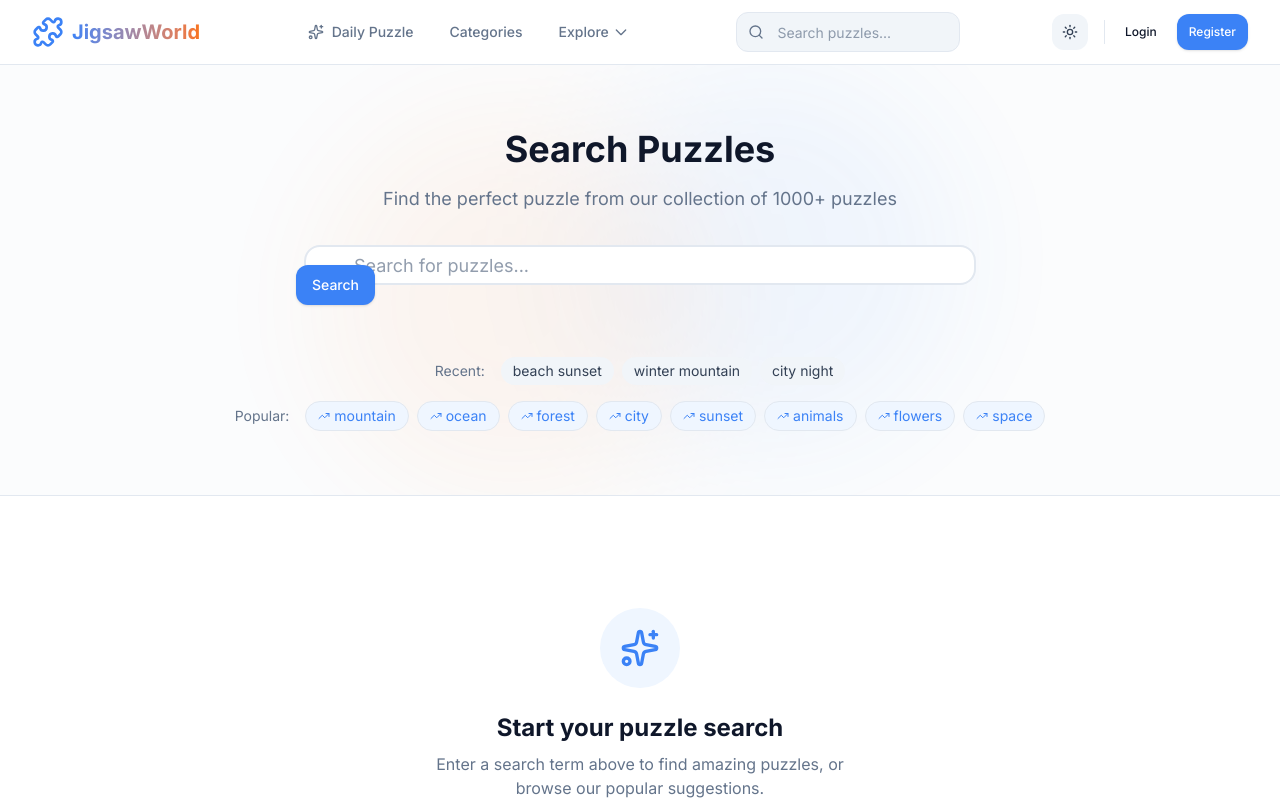
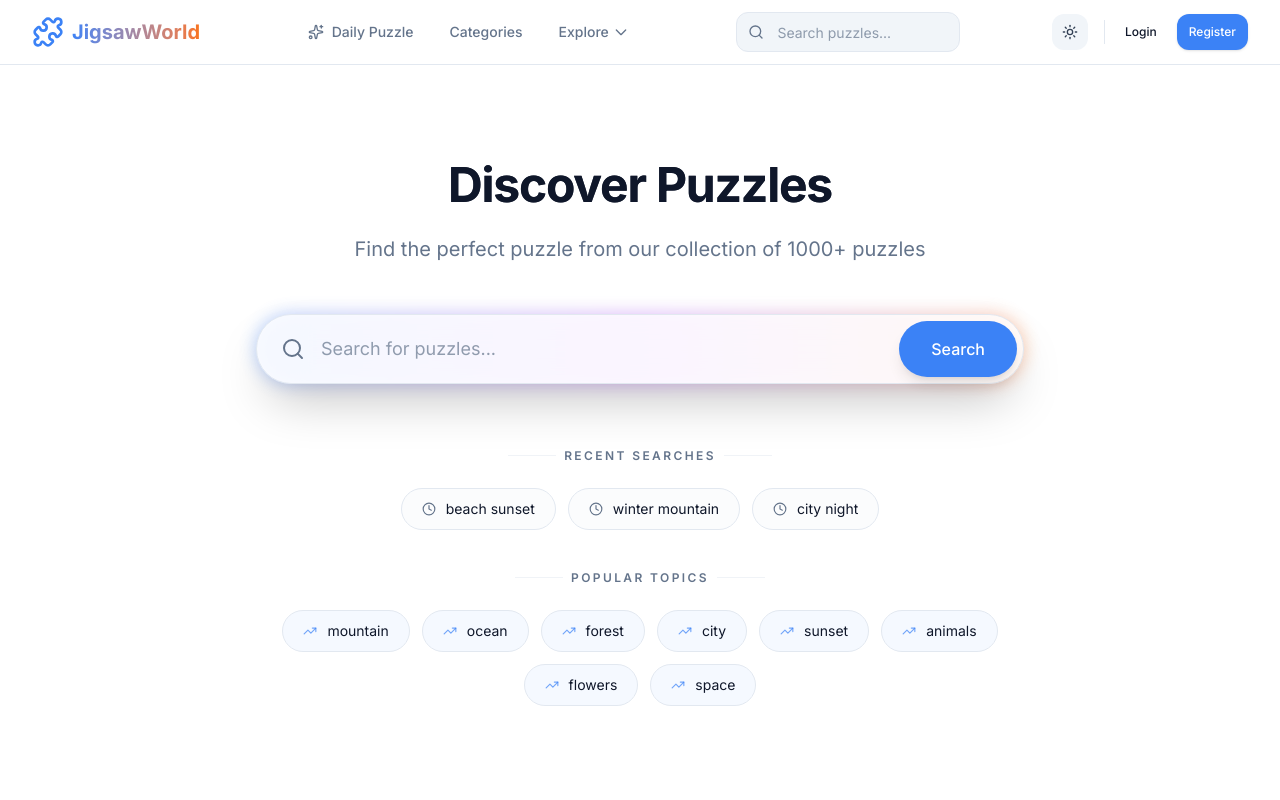
Before and after one commit to yuesir/jigsaw_world, a Next.js app: page /search in a window 1280 px wide. Shown: the top 800 px of the page. Built offline with nearby package versions, Linux system fonts and the light colour scheme.

Commit message:
search page optimize

```diff
--- a/src/app/search/page.tsx
+++ b/src/app/search/page.tsx
@@ -141,92 +141,112 @@ function SearchContent() {
   }
 
   return (
-    <div className="min-h-screen bg-background">
-      {/* Search Header */}
-      <section className="relative bg-muted/30 dark:bg-secondary/20 border-b border-border overflow-hidden">
-        {/* Decorative background */}
-        <div className="absolute inset-0 opacity-30">
-          <div className="absolute top-0 right-1/4 w-96 h-96 bg-primary/20 dark:bg-primary/30 rounded-full blur-3xl" />
-          <div className="absolute bottom-0 left-1/4 w-96 h-96 bg-accent/20 dark:bg-accent/30 rounded-full blur-3xl" />
+    <div className="min-h-screen bg-background dark:bg-[#08080c] relative overflow-hidden">
+      {/* Ambient Background Glow */}
+      <div className="absolute inset-0 overflow-hidden pointer-events-none">
+        <div className="absolute top-0 right-1/4 w-[500px] h-[500px] bg-primary/5 rounded-full blur-[100px] mix-blend-screen" />
+        <div className="absolute bottom-0 left-1/4 w-[500px] h-[500px] bg-purple-500/5 rounded-full blur-[100px] mix-blend-screen" />
       </div>
 
-        <div className="relative max-w-4xl mx-auto px-4 sm:px-6 lg:px-8 py-16">
-          <div className="text-center mb-8">
-            <h1 className="text-3xl md:text-4xl font-bold text-foreground mb-4">
+      <div className="relative z-10">
+        {/* Search Header */}
+        <section className="relative pt-24 pb-12 overflow-hidden">
+          <div className="relative max-w-4xl mx-auto px-4 sm:px-6 lg:px-8">
+            <div className="text-center mb-12">
+              <h1 className="text-4xl md:text-5xl font-bold text-foreground dark:text-white mb-6 tracking-tight bg-clip-text text-transparent bg-gradient-to-b from-foreground to-foreground/70 dark:from-white dark:to-white/70">
                 {query ? (
                   <>
                     Search Results for{' '}
-                  <span className="gradient-text">&quot;{query}&quot;</span>
+                    <span className="text-primary dark:text-primary-400">&quot;{query}&quot;</span>
                   </>
                 ) : (
-                'Search Puzzles'
+                  'Discover Puzzles'
                 )}
               </h1>
-            <p className="text-lg text-muted-foreground">
+              <p className="text-lg md:text-xl text-muted-foreground dark:text-gray-400 max-w-2xl mx-auto leading-relaxed">
                 Find the perfect puzzle from our collection of 1000+ puzzles
               </p>
             </div>
 
-          <form onSubmit={handleSearch} className="max-w-2xl mx-auto">
-            <div className="relative">
-              <div className="absolute inset-y-0 left-0 pl-4 flex items-center pointer-events-none">
-                <Search className="h-5 w-5 text-muted-foreground" />
+            <form onSubmit={handleSearch} className="max-w-3xl mx-auto relative z-20">
+              <div className="relative group">
+                <div className="absolute -inset-0.5 bg-gradient-to-r from-primary via-purple-500 to-accent rounded-full blur opacity-30 group-hover:opacity-75 transition duration-500" />
+                <div className="relative flex items-center bg-background/80 dark:bg-[#121218]/90 backdrop-blur-xl rounded-full border border-border/50 dark:border-white/10 shadow-2xl transition-all duration-300 group-hover:shadow-primary/10 group-hover:border-primary/20">
+                  <div className="pl-6 flex items-center pointer-events-none">
+                    <Search className="h-6 w-6 text-muted-foreground group-focus-within:text-primary transition-colors duration-300" />
                   </div>
                   <Input
                     type="text"
                     placeholder="Search for puzzles..."
                     value={searchInput}
                     onChange={(e) => setSearchInput(e.target.value)}
-                className="w-full pl-12 pr-24 py-4 text-lg border-2 border-border dark:border-white/10 bg-card dark:bg-card/80 rounded-xl focus:border-primary focus:ring-primary"
+                    className="w-full h-16 px-4 text-lg border-0 bg-transparent !ring-0 !ring-offset-0 !outline-none focus:outline-none focus:ring-0 focus:ring-offset-0 focus:shadow-none focus-visible:!outline-none focus-visible:!ring-0 focus-visible:!ring-offset-0 focus-visible:shadow-none placeholder:text-muted-foreground/50 shadow-none hover:border-0"
                   />
                   {searchInput && (
                     <button
                       type="button"
                       onClick={clearSearch}
-                  className="absolute inset-y-0 right-20 flex items-center px-2 text-muted-foreground hover:text-foreground"
+                      className="p-2 mr-2 text-muted-foreground hover:text-foreground hover:bg-secondary/50 rounded-full transition-colors"
                     >
                       <X className="h-5 w-5" />
                     </button>
                   )}
+                  <div className="pr-1.5 py-1.5">
                     <Button
                       type="submit"
-                className="absolute right-2 top-1/2 transform -translate-y-1/2 btn-shine"
+                      size="lg"
+                      className="h-14 px-8 rounded-full bg-primary hover:bg-primary/90 text-primary-foreground shadow-lg hover:shadow-primary/25 transition-all duration-300 text-base font-medium"
                     >
                       Search
                     </Button>
+                  </div>
+                </div>
               </div>
             </form>
 
             {/* Recent & Popular Searches */}
             {!query && (
-            <div className="mt-8 space-y-4">
+              <div className="mt-16 space-y-10 animate-fade-in">
                 {recentSearches.length > 0 && (
-                <div className="flex flex-wrap items-center justify-center gap-2">
-                  <span className="text-sm text-muted-foreground mr-2">Recent:</span>
+                  <div className="text-center">
+                    <div className="flex items-center justify-center gap-2 mb-6">
+                      <div className="h-px w-12 bg-border/50 dark:bg-white/10" />
+                      <p className="text-xs font-semibold text-muted-foreground uppercase tracking-[0.2em]">Recent Searches</p>
+                      <div className="h-px w-12 bg-border/50 dark:bg-white/10" />
+                    </div>
+                    <div className="flex flex-wrap items-center justify-center gap-3">
                       {recentSearches.map((term) => (
                         <Link
                           key={term}
                           href={`/search?q=${encodeURIComponent(term)}`}
-                      className="inline-flex items-center px-3 py-1 rounded-full text-sm bg-secondary dark:bg-secondary/50 text-secondary-foreground hover:bg-secondary/80 transition-colors"
+                          className="group inline-flex items-center px-5 py-2.5 rounded-full text-sm bg-secondary/30 dark:bg-white/5 text-foreground hover:bg-secondary dark:hover:bg-white/10 border border-border/50 dark:border-white/5 hover:border-border dark:hover:border-white/20 transition-all duration-300 hover:-translate-y-0.5"
                         >
+                          <Clock className="w-3.5 h-3.5 mr-2.5 text-muted-foreground group-hover:text-primary transition-colors" />
                           {term}
                         </Link>
                       ))}
                     </div>
+                  </div>
                 )}
 
-              <div className="flex flex-wrap items-center justify-center gap-2">
-                <span className="text-sm text-muted-foreground mr-2">Popular:</span>
+                <div className="text-center">
+                  <div className="flex items-center justify-center gap-2 mb-6">
+                    <div className="h-px w-12 bg-border/50 dark:bg-white/10" />
+                    <p className="text-xs font-semibold text-muted-foreground uppercase tracking-[0.2em]">Popular Topics</p>
+                    <div className="h-px w-12 bg-border/50 dark:bg-white/10" />
+                  </div>
+                  <div className="flex flex-wrap items-center justify-center gap-3">
                     {popularSearches.map((term) => (
                       <Link
                         key={term}
                         href={`/search?q=${term}`}
-                    className="inline-flex items-center px-3 py-1 rounded-full text-sm bg-primary-subtle dark:bg-primary/20 text-primary hover:bg-primary/30 transition-colors border border-primary/20"
+                        className="group inline-flex items-center px-5 py-2.5 rounded-full text-sm bg-primary/5 dark:bg-primary/10 text-foreground hover:text-primary hover:bg-primary/10 dark:hover:bg-primary/20 border border-primary/10 hover:border-primary/20 transition-all duration-300 hover:-translate-y-0.5"
                       >
-                    <TrendingUp className="w-3 h-3 mr-1" />
+                        <TrendingUp className="w-3.5 h-3.5 mr-2.5 text-primary/70 group-hover:text-primary transition-colors" />
                         {term}
                       </Link>
                     ))}
+                  </div>
                 </div>
               </div>
             )}
@@ -234,41 +254,43 @@ function SearchContent() {
         </section>
 
         {/* Search Results */}
-      <section className="py-12">
+        <section className="pb-24">
           <div className="max-w-7xl mx-auto px-4 sm:px-6 lg:px-8">
             {loading ? (
               <div className="grid grid-cols-1 md:grid-cols-2 lg:grid-cols-3 gap-8">
                 {[...Array(6)].map((_, i) => (
-                <Card key={i} className="animate-pulse border-0 shadow-lg dark:bg-card dark:border dark:border-white/10">
+                  <Card key={i} className="animate-pulse border-0 shadow-lg bg-card dark:bg-[#121218] border-border/50 dark:border-white/5">
                     <CardHeader className="p-0">
-                    <div className="bg-secondary dark:bg-secondary/30 aspect-[4/3] rounded-t-xl" />
+                      <div className="bg-secondary dark:bg-white/5 aspect-[4/3] rounded-t-xl" />
                     </CardHeader>
                     <CardContent className="p-6">
-                    <div className="h-5 bg-secondary dark:bg-secondary/30 rounded w-3/4 mb-3" />
-                    <div className="h-3 bg-secondary dark:bg-secondary/30 rounded w-full mb-2" />
-                    <div className="h-3 bg-secondary dark:bg-secondary/30 rounded w-5/6 mb-4" />
+                      <div className="h-6 bg-secondary dark:bg-white/5 rounded w-3/4 mb-4" />
+                      <div className="space-y-2 mb-6">
+                        <div className="h-4 bg-secondary dark:bg-white/5 rounded w-full" />
+                        <div className="h-4 bg-secondary dark:bg-white/5 rounded w-5/6" />
+                      </div>
                       <div className="flex justify-between">
-                      <div className="h-3 bg-secondary dark:bg-secondary/30 rounded w-16" />
-                      <div className="h-3 bg-secondary dark:bg-secondary/30 rounded w-20" />
+                        <div className="h-4 bg-secondary dark:bg-white/5 rounded w-20" />
+                        <div className="h-4 bg-secondary dark:bg-white/5 rounded w-24" />
                       </div>
                     </CardContent>
                   </Card>
                 ))}
               </div>
             ) : searchResults.length > 0 ? (
-            <div>
+              <div className="animate-fade-in">
                 {/* Results Header */}
-              <div className="flex flex-col sm:flex-row sm:items-center sm:justify-between gap-4 mb-8">
+                <div className="flex flex-col sm:flex-row sm:items-center sm:justify-between gap-4 mb-8 bg-background/80 dark:bg-[#08080c]/80 backdrop-blur-xl p-4 rounded-2xl border border-border/50 dark:border-white/10 sticky top-20 z-30 shadow-sm">
                   <div>
                     <p className="text-muted-foreground">
-                    Found <span className="font-semibold text-foreground">{searchResults.length}</span> puzzle{searchResults.length !== 1 ? 's' : ''}
+                      Found <span className="font-semibold text-foreground dark:text-white">{searchResults.length}</span> puzzle{searchResults.length !== 1 ? 's' : ''}
                     </p>
                   </div>
                   <Button
                     variant="outline"
                     size="sm"
                     onClick={() => setShowFilters(!showFilters)}
-                  className="dark:bg-transparent"
+                    className="bg-transparent border-border/50 dark:border-white/10 hover:bg-secondary/50 dark:hover:bg-white/5"
                   >
                     <Filter className="w-4 h-4 mr-2" />
                     Filters
@@ -281,87 +303,85 @@ function SearchContent() {
                     <Card
                       key={puzzle.id}
                       className={cn(
-                      "group overflow-hidden card-hover border-0 shadow-lg",
-                      "dark:bg-card dark:border dark:border-white/10",
+                        "group overflow-hidden border-0 shadow-lg cursor-pointer relative",
+                        "bg-white dark:bg-[#121218]/50",
+                        "backdrop-blur-sm",
+                        "border border-border/50 dark:border-white/10",
+                        "transition-all duration-300 ease-out",
+                        "hover:shadow-xl dark:hover:shadow-2xl dark:hover:shadow-black/50",
+                        "hover:-translate-y-1 hover:border-primary/20 dark:hover:border-white/20",
                         "animate-fade-in"
                       )}
                       style={{ animationDelay: `${index * 100}ms` }}
                     >
-                    <CardHeader className="p-0">
-                      <div className="relative aspect-[4/3] overflow-hidden">
+                      <CardHeader className="p-0 relative aspect-[4/3] overflow-hidden">
                         <Image
                           src={puzzle.image_url}
                           alt={puzzle.title}
                           fill
-                          className="object-cover transition-transform duration-500 group-hover:scale-110"
+                          className="object-cover transition-transform duration-700 ease-out group-hover:scale-110"
                         />
-                        <div className="absolute inset-0 bg-gradient-to-t from-black/70 via-transparent to-transparent opacity-0 group-hover:opacity-100 transition-opacity duration-300" />
+                        <div className="absolute inset-0 bg-gradient-to-t from-black/80 via-black/20 to-transparent opacity-60 group-hover:opacity-80 transition-opacity duration-500" />
 
-                        {/* Difficulty badge */}
-                        <div className="absolute top-4 right-4">
+                        {/* Badges */}
+                        <div className="absolute top-4 right-4 flex flex-col gap-2 items-end">
                           <span className={cn(
-                            "inline-flex items-center px-2.5 py-1 rounded-full text-xs font-semibold backdrop-blur-sm",
+                            "inline-flex items-center px-2.5 py-1 rounded-full text-xs font-semibold backdrop-blur-md shadow-lg border border-white/10",
                             getDifficultyStyle(puzzle.difficulty)
                           )}>
                             {puzzle.difficulty}
                           </span>
-                        </div>
-
-                        {/* Category badge */}
-                        <div className="absolute top-4 left-4">
-                          <span className="inline-flex items-center px-2.5 py-1 rounded-full text-xs font-semibold bg-white/95 dark:bg-white/90 text-foreground backdrop-blur-sm">
+                          <span className="inline-flex items-center px-2.5 py-1 rounded-full text-xs font-semibold bg-black/40 text-white backdrop-blur-md border border-white/10">
                             {puzzle.category}
                           </span>
                         </div>
 
                         {/* Hover play button */}
                         <Link href={`/play/${puzzle.id}`}>
-                          <div className="absolute inset-0 flex items-center justify-center opacity-0 group-hover:opacity-100 transition-all duration-300">
-                            <Button size="lg" className="bg-white text-foreground hover:bg-white/90 scale-90 group-hover:scale-100 transition-transform shadow-xl">
-                              <span className="mr-2">▶</span>
-                              Play Now
+                          <div className="absolute inset-0 flex items-center justify-center opacity-0 group-hover:opacity-100 transition-all duration-300 bg-black/20 backdrop-blur-[2px]">
+                            <Button size="lg" className="rounded-full h-14 w-14 p-0 bg-white text-black hover:bg-white/90 hover:scale-105 transition-all shadow-xl">
+                              <span className="ml-1 text-xl">▶</span>
                             </Button>
                           </div>
                         </Link>
+
+                        {/* Bottom Info Overlay */}
+                        <div className="absolute bottom-0 left-0 right-0 p-6 transform translate-y-2 group-hover:translate-y-0 transition-transform duration-300">
+                          <h3 className="text-xl font-bold text-white mb-1 line-clamp-1 drop-shadow-md">
+                            {puzzle.title}
+                          </h3>
+                          <div className="flex items-center gap-4 text-xs text-white/80">
+                            <span className="flex items-center">
+                              <Puzzle className="w-3.5 h-3.5 mr-1.5" />
+                              {puzzle.piece_count}
+                            </span>
+                            <span className="flex items-center">
+                              <Star className="w-3.5 h-3.5 mr-1.5 text-yellow-400 fill-yellow-400" />
+                              {puzzle.rating}
+                            </span>
+                          </div>
                         </div>
                       </CardHeader>
 
-                    <CardContent className="p-6">
-                      <h3 className="text-xl font-semibold text-foreground mb-2 group-hover:text-primary transition-colors">
-                        {puzzle.title}
-                      </h3>
-                      <p className="text-muted-foreground text-sm mb-4 line-clamp-2">
+                      <CardContent className="p-6 relative">
+                        {/* Subtle shine effect on hover */}
+                        <div className="absolute inset-0 bg-gradient-to-tr from-white/0 via-white/5 to-white/0 opacity-0 group-hover:opacity-100 transition-opacity duration-700 pointer-events-none" />
+
+                        <p className="text-muted-foreground dark:text-gray-400 text-sm mb-6 line-clamp-2 leading-relaxed">
                           {puzzle.description}
                         </p>
 
-                      {/* Stats */}
-                      <div className="flex items-center justify-between mb-4">
-                        <div className="flex items-center gap-4 text-sm text-muted-foreground">
-                          <span className="flex items-center">
-                            <Puzzle className="w-4 h-4 mr-1" />
-                            {puzzle.piece_count}
-                          </span>
-                          <span className="flex items-center">
-                            <Star className="w-4 h-4 mr-1 text-warning fill-warning" />
-                            {puzzle.rating}
-                          </span>
-                        </div>
-                        <span className="text-xs text-muted-foreground">
-                          {puzzle.plays.toLocaleString()} plays
-                        </span>
-                      </div>
-
-                      {/* Action */}
-                      <div className="flex items-center justify-between pt-4 border-t border-border dark:border-white/10">
-                        <span className="text-sm text-muted-foreground">
-                          <Clock className="w-4 h-4 inline mr-1" />
+                        <div className="flex items-center justify-between pt-4 border-t border-border/50 dark:border-white/5">
+                          <span className="text-xs font-medium text-muted-foreground dark:text-gray-500 flex items-center">
+                            <Clock className="w-3.5 h-3.5 mr-1.5" />
                             ~{Math.round(puzzle.piece_count / 10)} min
                           </span>
                           <Link
                             href={`/p/${puzzle.id}`}
-                          className="text-sm font-medium text-primary hover:text-primary/80 transition-colors"
+                            className="text-sm font-medium text-primary hover:text-primary/80 dark:hover:text-primary-400 transition-colors flex items-center group/link"
                           >
-                          View Details →
+                            View Details
+                            <span className="ml-1 transition-transform group-hover/link:translate-x-0.5">→</span>
                           </Link>
                         </div>
                       </CardContent>
@@ -370,25 +390,28 @@ function SearchContent() {
                 </div>
               </div>
             ) : query ? (
-            <div className="text-center py-16">
+              <div className="text-center py-24 animate-fade-in">
                 <div className="max-w-md mx-auto">
-                <div className="w-20 h-20 mx-auto mb-6 rounded-full bg-muted dark:bg-secondary/30 flex items-center justify-center">
-                  <Frown className="h-10 w-10 text-muted-foreground" />
+                  <div className="w-24 h-24 mx-auto mb-8 rounded-3xl bg-muted/50 dark:bg-white/5 flex items-center justify-center relative overflow-hidden">
+                    <div className="absolute inset-0 bg-gradient-to-tr from-transparent via-white/5 to-transparent opacity-0 hover:opacity-100 transition-opacity duration-500" />
+                    <Frown className="h-12 w-12 text-muted-foreground" />
                   </div>
-                <h3 className="text-2xl font-bold text-foreground mb-2">
+                  <h3 className="text-2xl font-bold text-foreground dark:text-white mb-3">
                     No puzzles found
                   </h3>
-                <p className="text-muted-foreground mb-6">
-                  We couldn&apos;t find any puzzles matching &quot;{query}&quot;. Try searching for something else or browse our popular categories.
+                  <p className="text-muted-foreground dark:text-gray-400 mb-8 leading-relaxed">
+                    We couldn&apos;t find any puzzles matching &quot;<span className="text-foreground dark:text-white font-medium">{query}</span>&quot;. <br/>
+                    Try searching for something else or browse our popular categories.
                   </p>
-                <div className="space-y-4">
-                  <p className="text-sm text-muted-foreground">Popular searches:</p>
+
+                  <div className="p-6 rounded-2xl bg-card/50 dark:bg-white/5 border border-border/50 dark:border-white/5">
+                    <p className="text-sm font-medium text-muted-foreground mb-4 uppercase tracking-wider">Try these instead</p>
                     <div className="flex flex-wrap gap-2 justify-center">
-                    {popularSearches.map((suggestion) => (
+                      {popularSearches.slice(0, 5).map((suggestion) => (
                         <Link
                           key={suggestion}
                           href={`/search?q=${suggestion}`}
-                        className="inline-flex items-center px-4 py-2 rounded-full text-sm font-medium bg-secondary dark:bg-secondary/50 text-secondary-foreground hover:bg-secondary/80 transition-colors"
+                          className="inline-flex items-center px-4 py-2 rounded-full text-sm font-medium bg-secondary/50 dark:bg-white/5 text-foreground hover:bg-secondary dark:hover:bg-white/10 border border-transparent hover:border-border dark:hover:border-white/10 transition-all"
                         >
                           {suggestion}
                         </Link>
@@ -398,22 +421,24 @@ function SearchContent() {
                 </div>
               </div>
             ) : (
-            <div className="text-center py-16">
+              <div className="text-center py-24 animate-fade-in">
                 <div className="max-w-md mx-auto">
-                <div className="w-20 h-20 mx-auto mb-6 rounded-full bg-primary-subtle dark:bg-primary/20 flex items-center justify-center">
-                  <Sparkles className="h-10 w-10 text-primary" />
+                  <div className="w-24 h-24 mx-auto mb-8 rounded-3xl bg-primary/10 dark:bg-primary/20 flex items-center justify-center relative group">
+                    <div className="absolute inset-0 bg-primary/20 blur-xl rounded-full opacity-0 group-hover:opacity-100 transition-opacity duration-500" />
+                    <Sparkles className="h-12 w-12 text-primary relative z-10" />
                   </div>
-                <h3 className="text-2xl font-bold text-foreground mb-2">
-                  Start your puzzle search
+                  <h3 className="text-2xl font-bold text-foreground dark:text-white mb-3">
+                    Start your puzzle journey
                   </h3>
-                <p className="text-muted-foreground">
-                  Enter a search term above to find amazing puzzles, or browse our popular suggestions.
+                  <p className="text-muted-foreground dark:text-gray-400 leading-relaxed">
+                    Enter a search term above to explore our vast collection,<br/>or try one of the popular topics.
                   </p>
                 </div>
               </div>
             )}
           </div>
         </section>
+      </div>
     </div>
   )
 }
```
Lines whose indentation alone changed are shown as unchanged.
